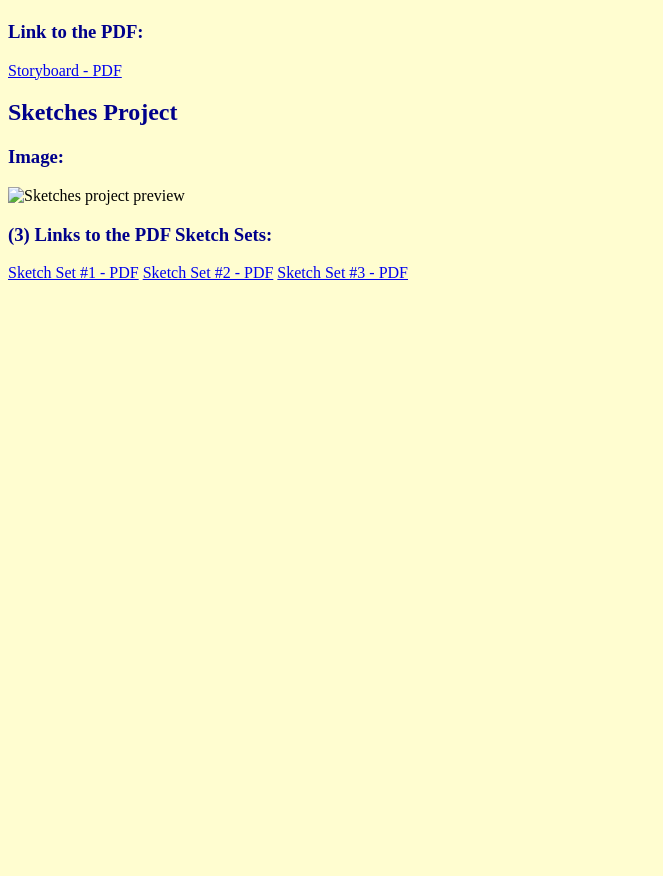
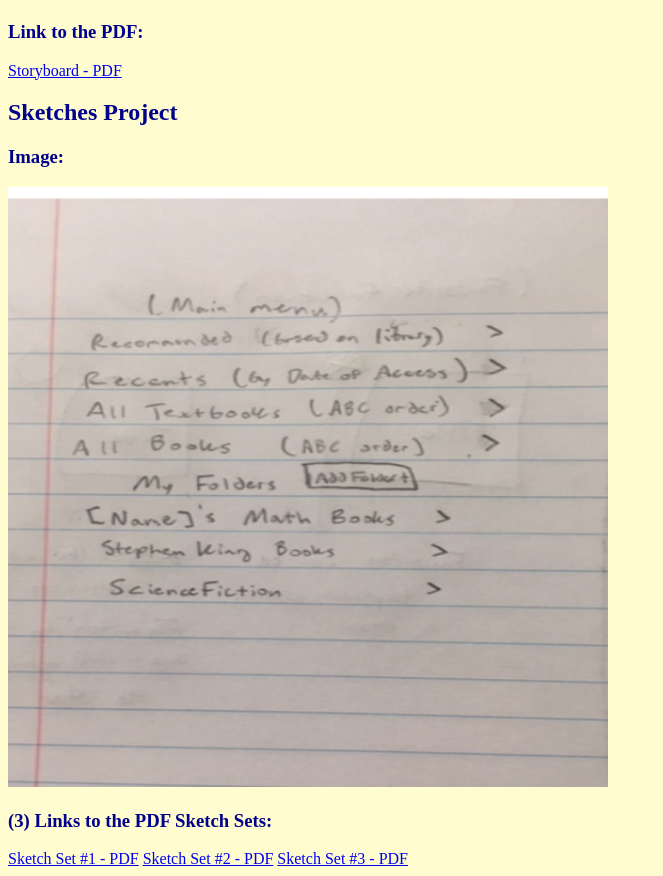
Before and after one commit to Valerie-Heaton/Valerie-Heaton.github.io, a plain HTML site: page index.html in a window 1280 px wide. Shown: the part 2973-3849 px from the top of the page, without its empty margins (0-663 px from the left). Before the commit the page ends 3263 px from the top, so only its background shows below. Drawn offline with Linux system fonts and the light colour scheme.

Commit message:
Add files via upload

```diff
--- a/index.html
+++ b/index.html
@@ -39,7 +39,7 @@
 
             <h2>Sketches Project</h2>
              <h3>Image:</h3>
-                <img src="s2_1_aspng.png" alt="Sketches project preview" height=600 width=600>
+                <img src="twopartone.png" alt="Sketches project preview" height=600 width=600>
             <h3>(3) Links to the PDF Sketch Sets:</h3>
                 <a href="Sketch_Set_1_Heaton.pdf">Sketch Set #1 - PDF</a>
                 <a href="Sketch_Set_2_Heaton.pdf">Sketch Set #2 - PDF</a>
```
Also changed, not shown: twopartone.png (added).
